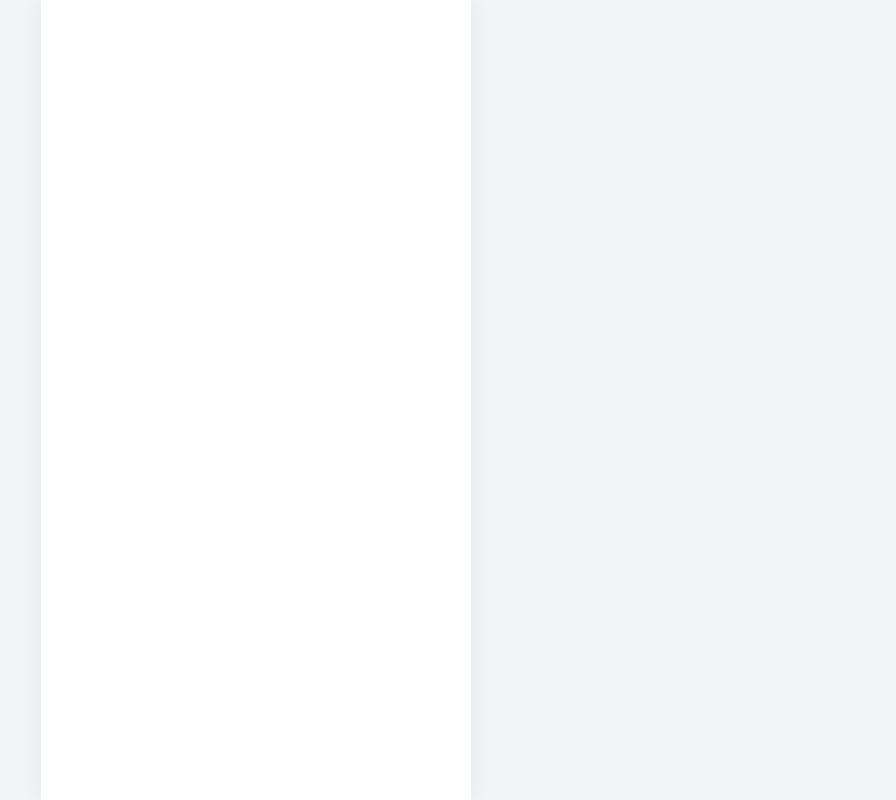
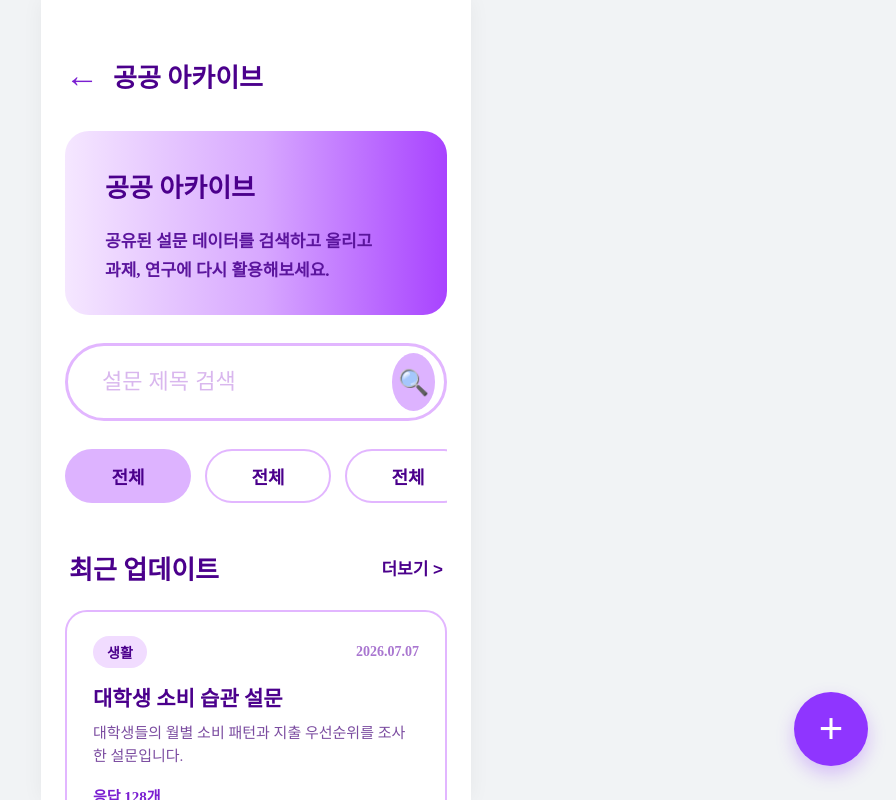
Before and after one commit to kah070809-rgb/Loopa-frontend, a React (Vite) app: page /archivemain in a window 1280 px wide. Before the commit this address had no page. Shown: the whole page, without its empty margins (384-1280 px from the left). Built offline with nearby package versions, Linux system fonts and the light colour scheme.

Commit message:
공공아카이브메인 ui 구현, 기능 미구현

```diff
--- a/src/App.jsx
+++ b/src/App.jsx
@@ -4,6 +4,7 @@ import AppLayout from './styles/AppLayout';
 import Register from "./pages/Register";
 import Login from "./pages/Login";
 import Landing from './pages/Landing';
+import PublicArchiveMain from './pages/PublicArchiveMain';
 // 💡 1. AppLayout 컴포넌트를 불러옵니다 (경로 확인 필수!)
 //import './App.css';
 
@@ -27,6 +28,7 @@ function App() {
           <Route path="/register" element={<Register />} />
           <Route path="/login" element={<Login />} />
           <Route path="/landing" element={<Landing />} />
+          <Route path="/archivemain" element={<PublicArchiveMain />}/>
         </Routes>
       </AppLayout>
     </BrowserRouter>
--- /dev/null
+++ b/src/pages/PublicArchiveMain.css
@@ -0,0 +1,226 @@
+.archive-page {
+  width: 100%;
+  min-height: 100vh;
+  padding: 56px 24px 40px;
+  box-sizing: border-box;
+  background-color: white;
+  color: #4b008c;
+}
+
+.archive-header {
+  display: flex;
+  align-items: center;
+  gap: 14px;
+  margin-bottom: 36px;
+}
+
+.archive-back-button {
+  border: none;
+  background: none;
+  padding: 0;
+  font-size: 34px;
+  font-weight: 500;
+  color: #7b1fd1;
+  cursor: pointer;
+}
+
+.archive-title {
+  margin: 0;
+  font-size: 26px;
+  font-weight: 800;
+  color: #4b008c;
+}
+
+.archive-intro-card {
+  width: 100%;
+  height: 184px;
+  padding: 36px 40px;
+  box-sizing: border-box;
+  border-radius: 24px;
+  background: linear-gradient(90deg, #f5e7ff 0%, #d7a7ff 52%, #a843ff 100%);
+  margin-bottom: 28px;
+}
+
+.archive-intro-title {
+  margin: 0 0 24px;
+  font-size: 26px;
+  font-weight: 800;
+  color: #4b008c;
+}
+
+.archive-intro-text {
+  margin: 0;
+  font-size: 17px;
+  line-height: 1.7;
+  font-weight: 600;
+  color: #5b159d;
+}
+
+.archive-search-box {
+  width: 100%;
+  height: 78px;
+  border: 3px solid #e2b6ff;
+  border-radius: 999px;
+  display: flex;
+  align-items: center;
+  padding: 0 10px 0 32px;
+  box-sizing: border-box;
+  margin-bottom: 28px;
+}
+
+.archive-search-input {
+  flex: 1;
+  border: none;
+  outline: none;
+  font-size: 22px;
+  font-weight: 500;
+  color: #4b008c;
+  background: transparent;
+}
+
+.archive-search-input::placeholder {
+  color: #d9b7ee;
+}
+
+.archive-search-button {
+  width: 58px;
+  height: 58px;
+  border: none;
+  border-radius: 50%;
+  background-color: #ddb3ff;
+  color: #4b008c;
+  font-size: 25px;
+  display: flex;
+  align-items: center;
+  justify-content: center;
+  cursor: pointer;
+}
+
+.archive-filter-list {
+  display: flex;
+  gap: 14px;
+  margin-bottom: 42px;
+  overflow-x: auto;
+  padding-bottom: 4px;
+}
+
+.archive-filter-list::-webkit-scrollbar {
+  display: none;
+}
+
+.archive-filter-button {
+  min-width: 126px;
+  height: 54px;
+  border: 2px solid #e2b6ff;
+  border-radius: 999px;
+  background-color: white;
+  color: #4b008c;
+  font-size: 18px;
+  font-weight: 800;
+  cursor: pointer;
+  flex-shrink: 0;
+}
+
+.archive-filter-button.active {
+  border: none;
+  background-color: #ddb3ff;
+}
+
+.archive-section-header {
+  display: flex;
+  align-items: center;
+  justify-content: space-between;
+  margin-bottom: 24px;
+  padding: 0 4px;
+}
+
+.archive-section-title {
+  margin: 0;
+  font-size: 26px;
+  font-weight: 900;
+  color: #4b008c;
+}
+
+.archive-more-button {
+  border: none;
+  background: none;
+  padding: 0;
+  color: #4b008c;
+  font-size: 17px;
+  font-weight: 800;
+  cursor: pointer;
+}
+
+.archive-card-list {
+  display: flex;
+  flex-direction: column;
+  gap: 18px;
+}
+
+.archive-survey-card {
+  width: 100%;
+  padding: 24px 26px;
+  box-sizing: border-box;
+  border-radius: 22px;
+  border: 2px solid #e2b6ff;
+  background-color: white;
+}
+
+.archive-card-top {
+  display: flex;
+  justify-content: space-between;
+  align-items: center;
+  margin-bottom: 14px;
+}
+
+.archive-card-category {
+  padding: 6px 14px;
+  border-radius: 999px;
+  background-color: #f1dcff;
+  color: #4b008c;
+  font-size: 14px;
+  font-weight: 800;
+}
+
+.archive-card-date {
+  color: #a976d0;
+  font-size: 14px;
+  font-weight: 600;
+}
+
+.archive-card-title {
+  margin: 0 0 10px;
+  color: #4b008c;
+  font-size: 21px;
+  font-weight: 900;
+}
+
+.archive-card-description {
+  margin: 0 0 18px;
+  color: #7b4ca0;
+  font-size: 15px;
+  line-height: 1.5;
+}
+
+.archive-card-bottom {
+  color: #7b1fd1;
+  font-size: 15px;
+  font-weight: 800;
+}
+
+.archive-add-button {
+  position: fixed;
+  right: 28px;
+  bottom: 34px;
+  width: 74px;
+  height: 74px;
+  border: none;
+  border-radius: 50%;
+  background-color: #8f35ff;
+  color: white;
+  font-size: 42px;
+  font-weight: 400;
+  line-height: 1;
+  cursor: pointer;
+  box-shadow: 0 8px 18px rgba(143, 53, 255, 0.28);
+}
--- /dev/null
+++ b/src/pages/PublicArchiveMain.jsx
@@ -0,0 +1,120 @@
+import { useState } from "react";
+import "./PublicArchiveMain.css"
+
+function publicArchiveMain () {
+  const surveyList = [
+    {
+      id: 1,
+      title: '대학생 소비 습관 설문',
+      description:
+        '대학생들의 월별 소비 패턴과 지출 우선순위를 조사한 설문입니다.',
+      category: '생활',
+      responseCount: 128,
+      updatedAt: '2026.07.07',
+    },
+    {
+      id: 2,
+      title: '전공 만족도 조사',
+      description:
+        '대학생의 전공 선택 이유와 만족도를 분석하기 위한 설문입니다.',
+      category: '교육',
+      responseCount: 92,
+      updatedAt: '2026.07.06',
+    },
+    {
+      id: 3,
+      title: '대학생 수면 패턴 조사',
+      description: '대학생들의 평균 수면 시간과 생활 리듬을 분석한 설문입니다.',
+      category: '건강',
+      responseCount: 76,
+      updatedAt: '2026.07.05',
+    },
+  ];
+
+  return (
+    <div>
+      <section className="archive-page">
+        <header className="archive-header">
+          <button className="archive-back-button" type="button">
+            ←
+          </button>
+
+          <h1 className="archive-title">공공 아카이브</h1>
+        </header>
+
+        <div className="archive-intro-card">
+          <h2 className="archive-intro-title">공공 아카이브</h2>
+
+          <p className="archive-intro-text">
+            공유된 설문 데이터를 검색하고 올리고
+            <br />
+            과제, 연구에 다시 활용해보세요.
+          </p>
+        </div>
+
+        <div className="archive-search-box">
+          <input
+            className="archive-search-input"
+            type="text"
+            placeholder="설문 제목 검색"
+          />
+
+          <button className="archive-search-button" type="button">
+            🔍
+          </button>
+        </div>
+
+        <div className="archive-filter-list">
+          <button className="archive-filter-button active" type="button">
+            전체
+          </button>
+          <button className="archive-filter-button" type="button">
+            전체
+          </button>
+          <button className="archive-filter-button" type="button">
+            전체
+          </button>
+          <button className="archive-filter-button" type="button">
+            전체
+          </button>
+          <button className="archive-filter-button" type="button">
+            전체
+          </button>
+        </div>
+
+        <div className="archive-section-header">
+          <h2 className="archive-section-title">최근 업데이트</h2>
+
+          <button className="archive-more-button" type="button">
+            더보기 &gt;
+          </button>
+        </div>
+
+        <div className="archive-card-list">
+          {surveyList.map((survey) => (
+            <article className="archive-survey-card" key={survey.id}>
+              <div className="archive-card-top">
+                <span className="archive-card-category">{survey.category}</span>
+                <span className="archive-card-date">{survey.updatedAt}</span>
+              </div>
+
+              <h3 className="archive-card-title">{survey.title}</h3>
+
+              <p className="archive-card-description">{survey.description}</p>
+
+              <div className="archive-card-bottom">
+                <span>응답 {survey.responseCount}개</span>
+              </div>
+            </article>
+          ))}
+        </div>
+
+        <button className="archive-add-button" type="button">
+          +
+        </button>
+      </section>
+    </div>
+  );
+}
+
+export default publicArchiveMain;
```
